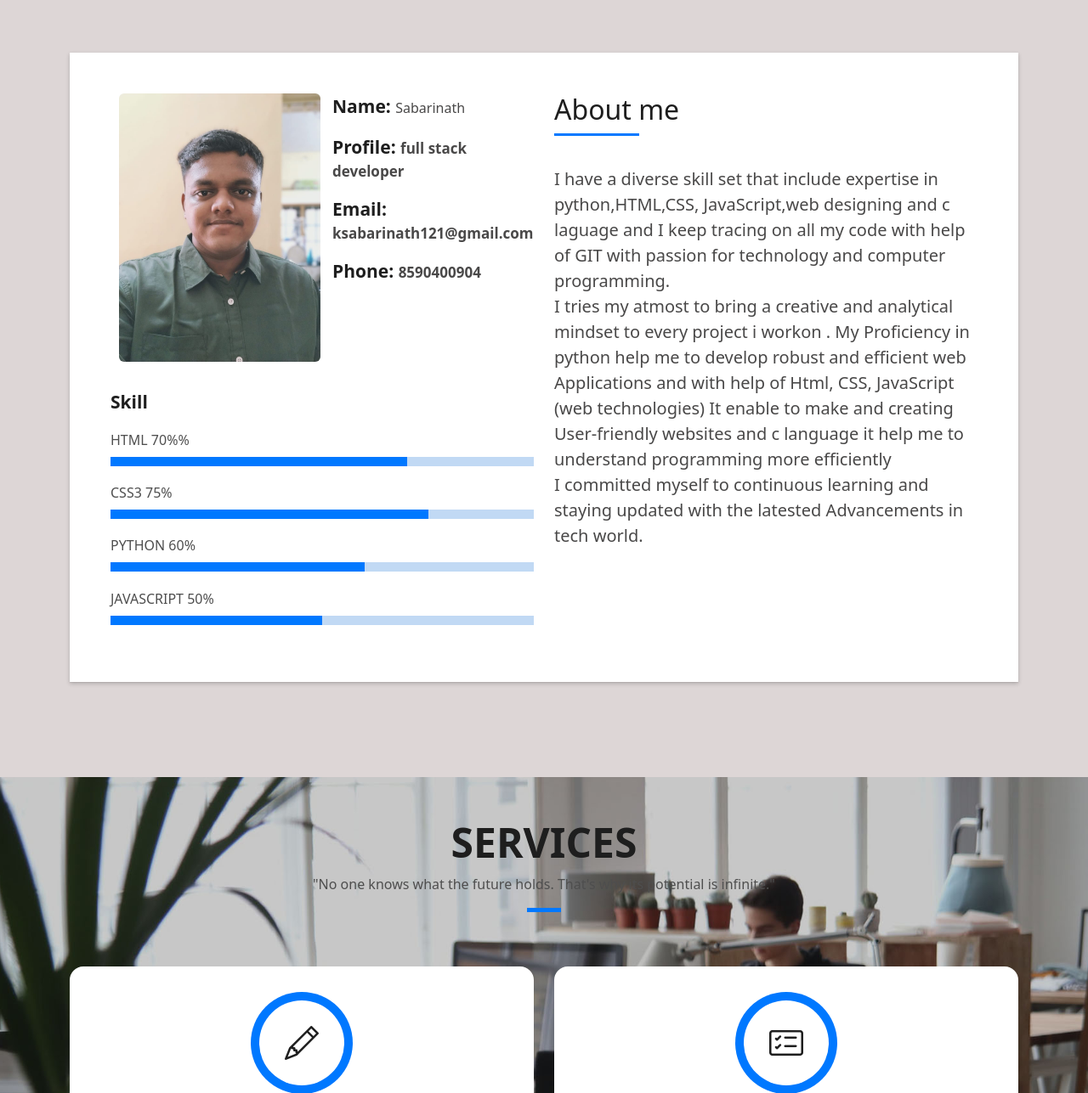
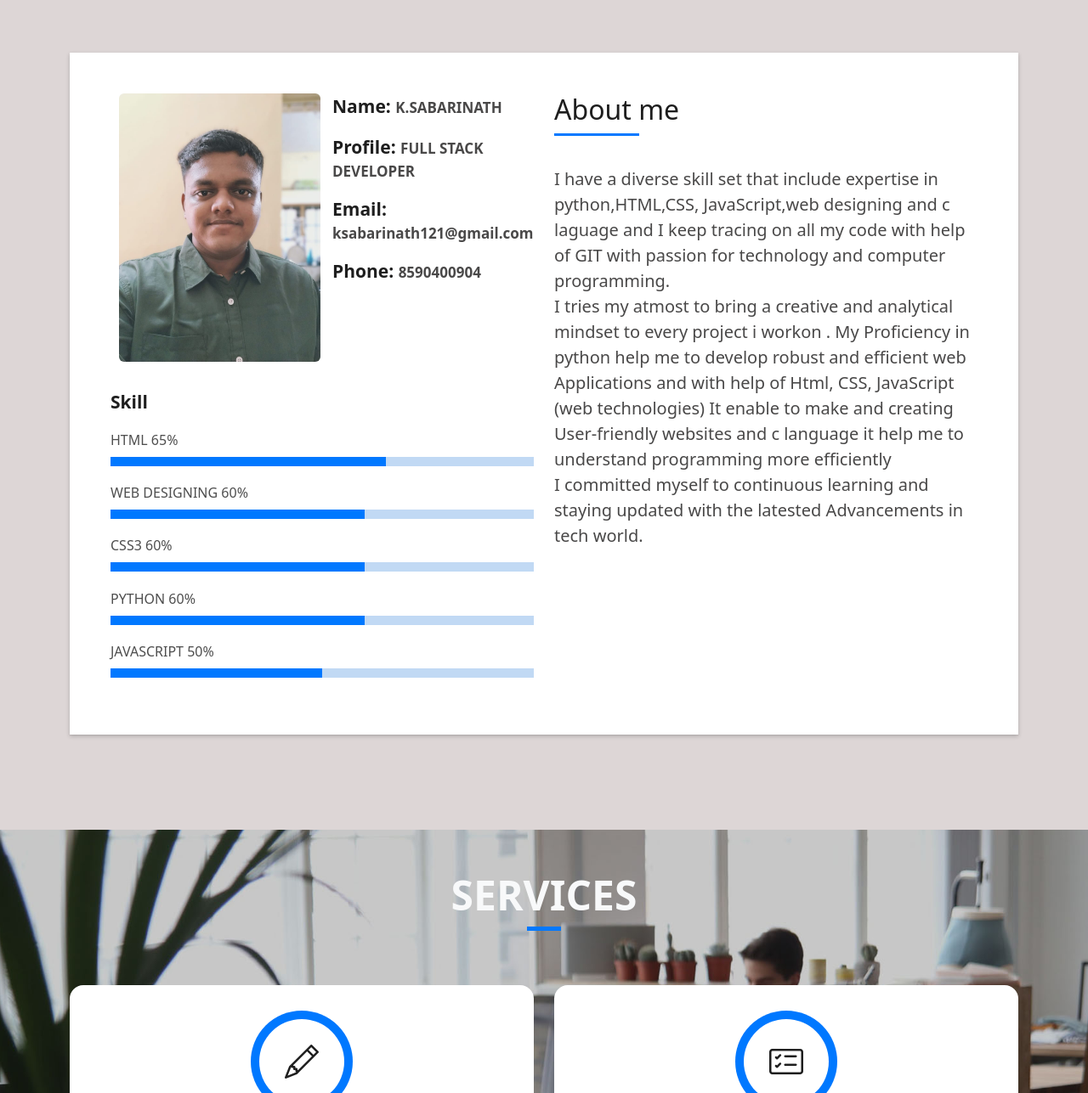
Before and after one commit to 523261/MyPortfolio, a plain HTML site: page index.html in a window 1280 px wide. Shown: the part 802-2089 px from the top of the page at 85% size. Drawn offline with Linux system fonts and the light colour scheme.

Commit message:
editied index.html file and remove unnecessary datas and elements

```diff
--- a/index.html
+++ b/index.html
@@ -48,7 +48,7 @@
     <div class="home-content display-table">
       <div class="table-cell">
         <div class="container">
-          <h1 class="home-title mb-4">I am Sabari nath</h1>
+          <h1 class="home-title mb-4">I am K.Sabarinath</h1>
           <p class="home-subtitle"><span class="typed" data-typed-items="Web Designer, Python Developer, Freelancer,"></span></p>
         </div>
       </div>
@@ -74,8 +74,8 @@
                     </div>
                     <div class="col-sm-6 col-md-6">
                       <div class="about-info">
-                        <p><span class="title-s">Name: </span> <span class="title-s1"></span>Sabarinath</span></p>
-                        <p><span class="title-s">Profile: </span> <span class="title-s1">full stack developer</span></p>
+                        <p><span class="title-s">Name: </span> <span class="title-s1">K.SABARINATH</span></p>
+                        <p><span class="title-s">Profile: </span> <span class="title-s1">FULL STACK DEVELOPER</span></p>
                         <p><span class="title-s">Email: </span> <span class="title-s1">ksabarinath121@gmail.com</span></p>
                         <p><span class="title-s">Phone: </span> <span class="title-s1">8590400904</span></p>
                       </div>
@@ -83,21 +83,25 @@
                   </div>
                   <div class="skill-mf">
                     <p class="title-s">Skill</p>
-                    <span>HTML</span> <span class="pull-right">70%%</span>
+                    <span>HTML</span> <span class="pull-right">65%</span>
                     <div class="progress">
-                      <div class="progress-bar" role="progressbar" style="width: 70%;" aria-valuenow="85" aria-valuemin="0" aria-valuemax="100"></div>
+                      <div class="progress-bar" role="progressbar" style="width: 65%;" aria-valuenow="65" aria-valuemin="0" aria-valuemax="100"></div>
                     </div>
-                    <span>CSS3</span> <span class="pull-right">75%</span>
+                    <span>WEB DESIGNING</span> <span class="pull-right">60%</span>
                     <div class="progress">
-                      <div class="progress-bar" role="progressbar" style="width: 75%" aria-valuenow="75" aria-valuemin="0" aria-valuemax="100"></div>
+                      <div class="progress-bar" role="progressbar" style="width: 60%;" aria-valuenow="60" aria-valuemin="0" aria-valuemax="100"></div>
+                    </div>
+                    <span>CSS3</span> <span class="pull-right">60%</span>
+                    <div class="progress">
+                      <div class="progress-bar" role="progressbar" style="width: 60%" aria-valuenow="60" aria-valuemin="0" aria-valuemax="100"></div>
                     </div>
                     <span>PYTHON</span> <span class="pull-right">60%</span>
                     <div class="progress">
-                      <div class="progress-bar" role="progressbar" style="width: 60%" aria-valuenow="50" aria-valuemin="0" aria-valuemax="100"></div>
+                      <div class="progress-bar" role="progressbar" style="width: 60%" aria-valuenow="60" aria-valuemin="0" aria-valuemax="100"></div>
                     </div>
                     <span>JAVASCRIPT</span> <span class="pull-right">50%</span>
                     <div class="progress">
-                      <div class="progress-bar" role="progressbar" style="width: 50%" aria-valuenow="90" aria-valuemin="0" aria-valuemax="100"></div>
+                      <div class="progress-bar" role="progressbar" style="width: 50%" aria-valuenow="50" aria-valuemin="0" aria-valuemax="100"></div>
                     </div>
                   </div>
                 </div>
@@ -129,12 +133,9 @@
         <div class="row">
           <div class="col-sm-12">
             <div class="title-box text-center">
-              <h3 class="title-a">
+              <h3 class="title-a text-light">
                 Services
               </h3>
-              <p class="subtitle-a">
-                "No one knows what the future holds. That's why its potential is infinite."
-              </p>
               <div class="line-mf"></div>
             </div>
           </div>
```
